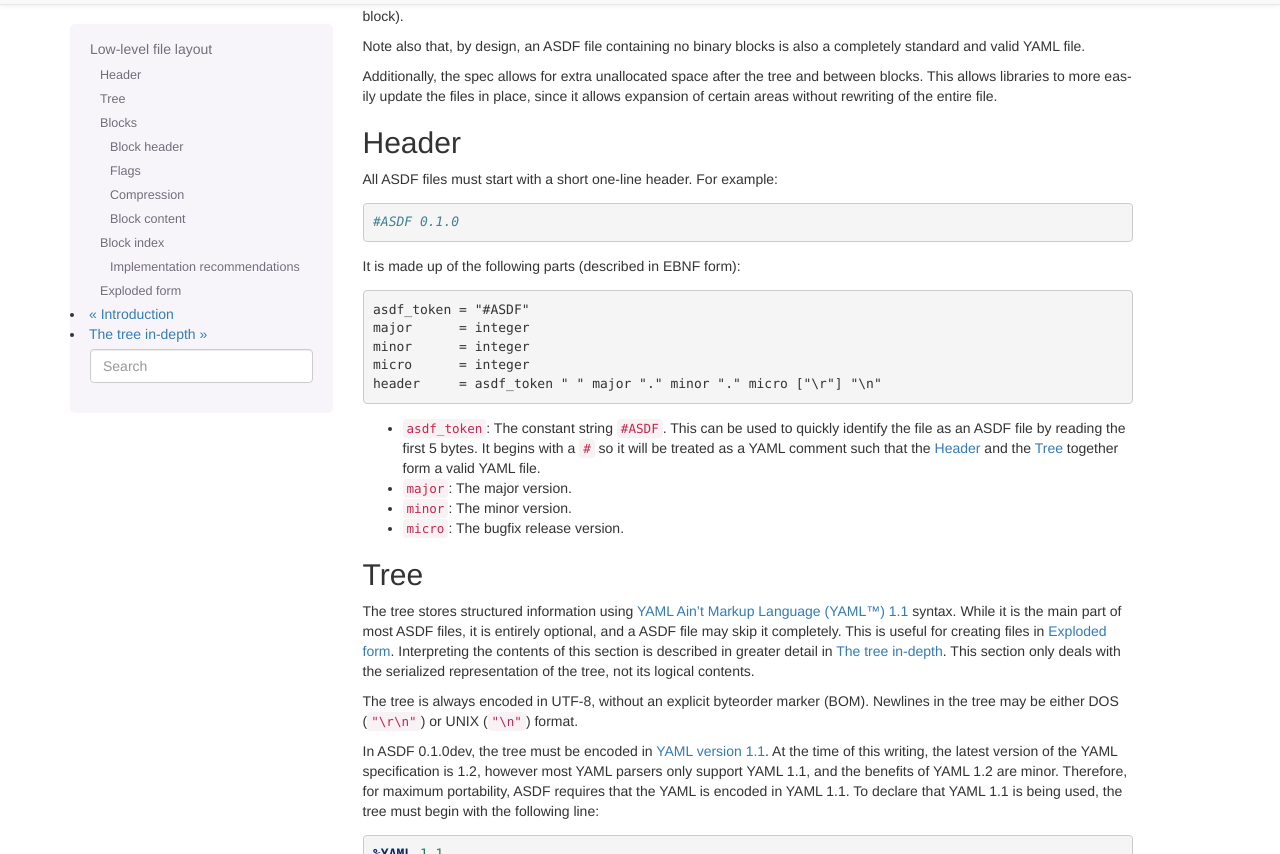
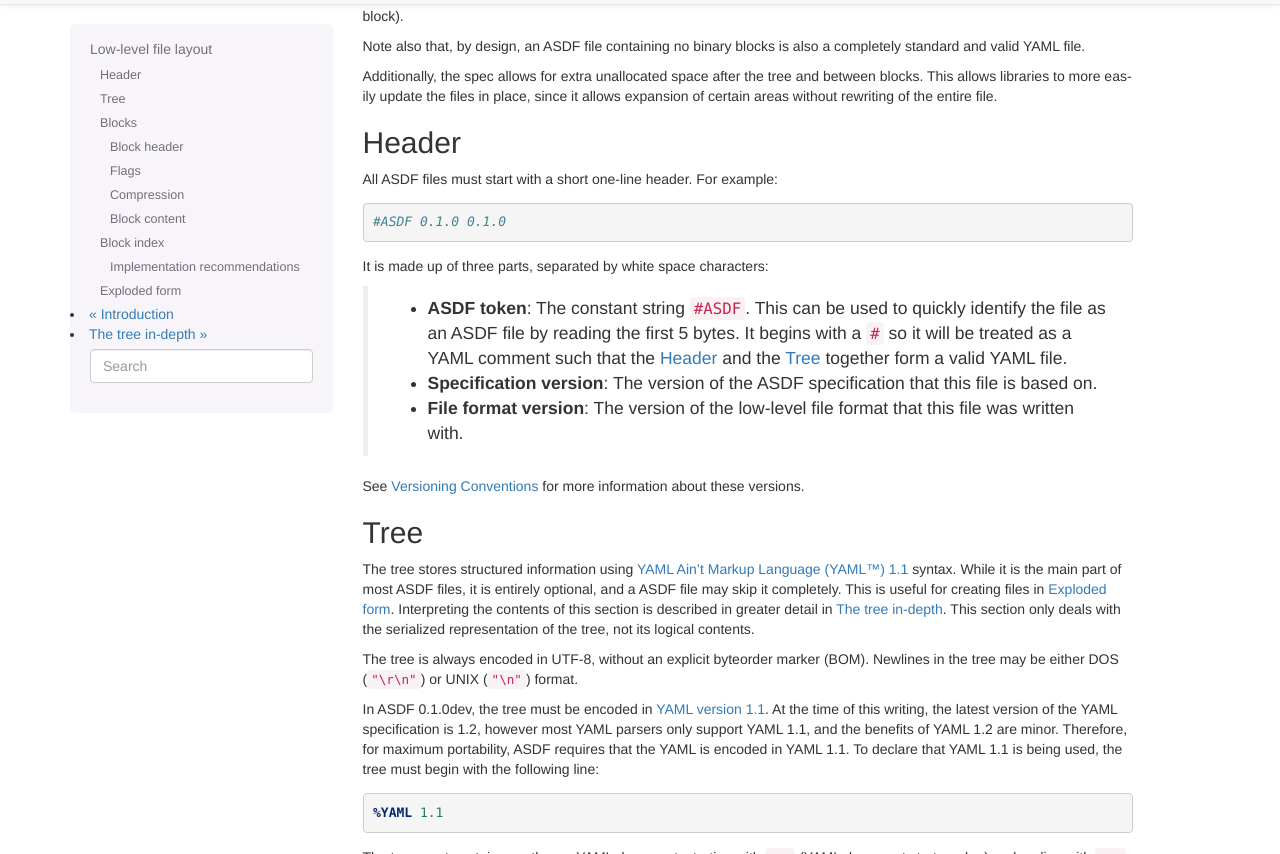
Before and after one commit to asdf-format/asdf-standard, a Sphinx documentation site: the page built from source/file_layout.rst, in a window 1280 px wide and 900 px high, scrolled down 318 px, cut to the strip 46-900 px from the top of the window. Built offline with Sphinx 7.4.7, drawn with Linux system fonts in a browser that asks for light colours; pages that are not in the unit, such as notebooks, are missing from menus.

Commit message:
Update versioning specification

```diff
--- a/source/file_layout.rst
+++ b/source/file_layout.rst
@@ -40,27 +40,24 @@ Header
 
 All ASDF files must start with a short one-line header.  For example::
 
-  #ASDF 0.1.0
+  #ASDF 0.1.0 0.1.0
 
-It is made up of the following parts (described in EBNF form)::
+It is made up of three parts, separated by white space characters:
 
-  asdf_token = "#ASDF"
-  major      = integer
-  minor      = integer
-  micro      = integer
-  header     = asdf_token " " major "." minor "." micro ["\r"] "\n"
+  - **ASDF token**: The constant string ``#ASDF``. This can be used to
+    quickly identify the file as an ASDF file by reading the first 5
+    bytes.  It begins with a ``#`` so it will be treated as a YAML
+    comment such that the :ref:`header` and the :ref:`tree` together
+    form a valid YAML file.
 
-- ``asdf_token``: The constant string ``#ASDF``.  This can be used
-  to quickly identify the file as an ASDF file by reading the first 5
-  bytes.  It begins with a ``#`` so it will be treated as a YAML
-  comment such that the :ref:`header` and the :ref:`tree` together
-  form a valid YAML file.
+  - **Specification version**: The version of the ASDF specification
+    that this file is based on.
 
-- ``major``: The major version.
+  - **File format version**: The version of the low-level file format
+    that this file was written with.
 
-- ``minor``: The minor version.
-
-- ``micro``: The bugfix release version.
+See :ref:`versioning-conventions` for more information about these
+versions.
 
 .. _tree:
 
```
Also changed, not shown: source/versioning.rst (+23 -18 lines).
